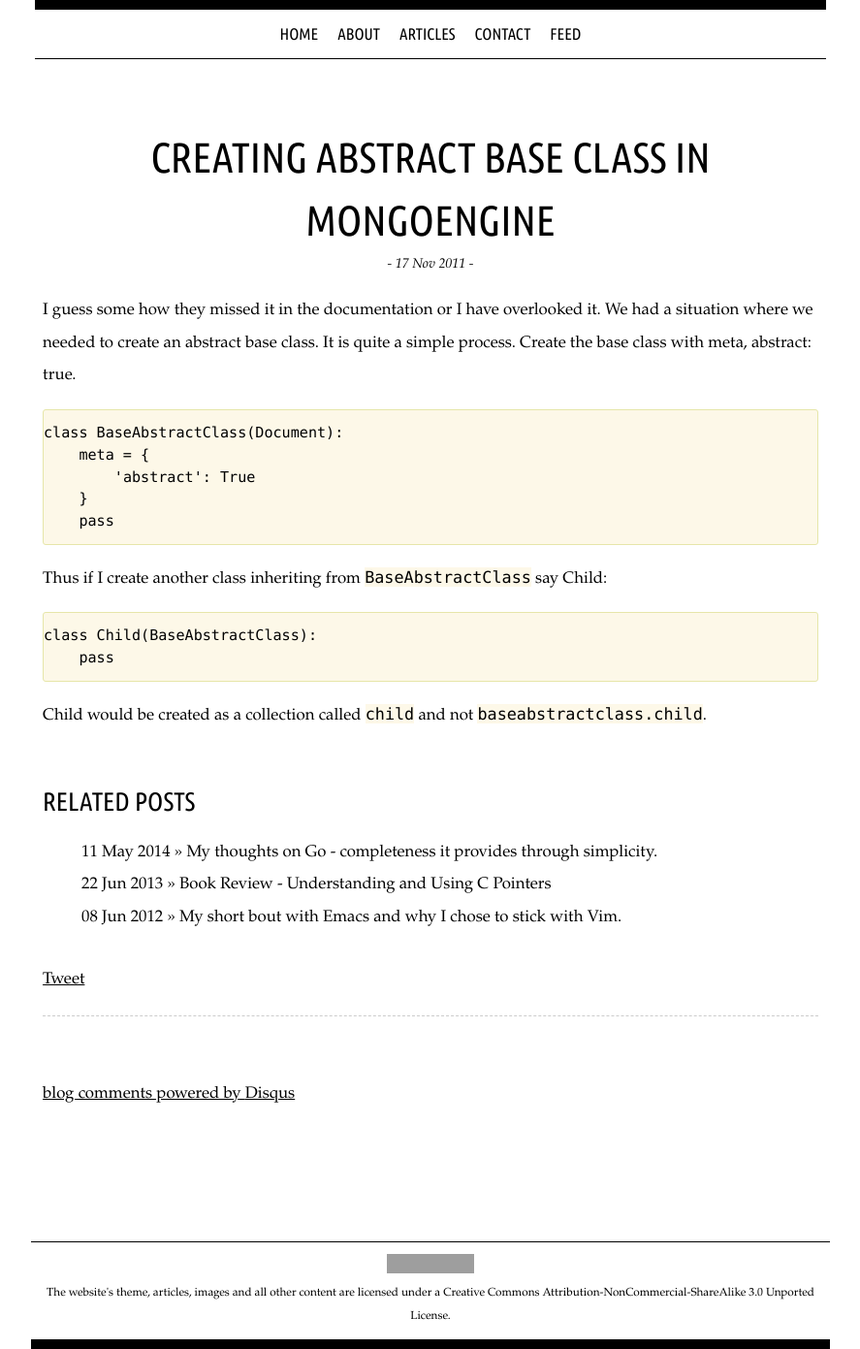
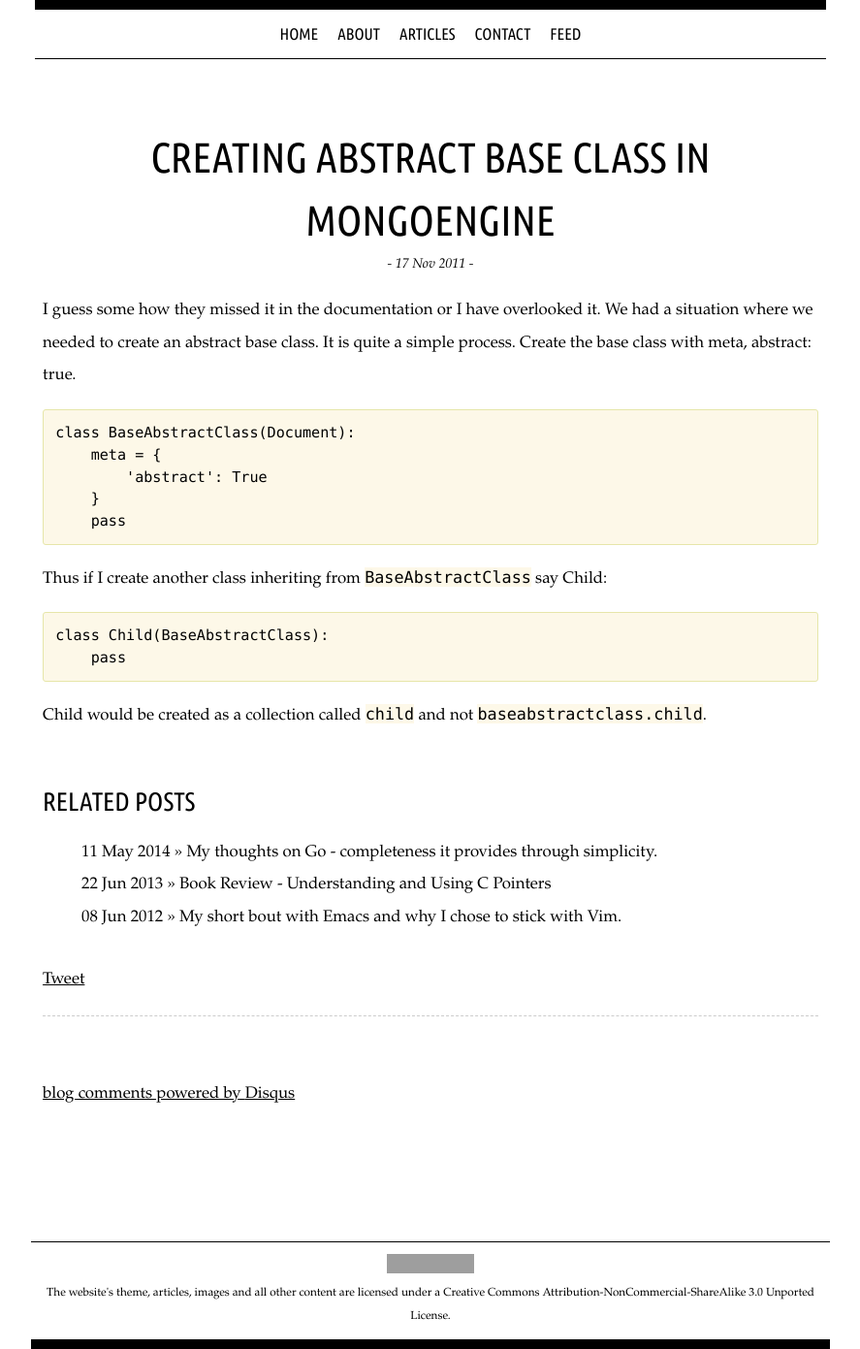
Before and after one commit to satran/satran.github.io, a Jekyll site: the page built from _posts/2011-11-17-creating-abstract-base-class-in-mongoengine.md, in a window 1280 px wide. Shown: the whole page at 97% size, without its empty margins (196-1083 px from the left). Built offline with Jekyll 4.4.1, drawn with Linux system fonts in a browser that asks for light colours; some web fonts are replaced; comment, search, counter and statistics services are not loaded; grey boxes are pictures that could not be loaded.

Commit message:
Sometimes I think I'm daft not adding the padding.

```diff
--- a/css/base.css
+++ b/css/base.css
@@ -17,7 +17,7 @@ code{
 pre{
 	background: #FDF8E8;
 	border: 1px solid #E6E6A9;
-        padding: 1em 0;
+        padding: 1em;
 	border-radius: 3px;
 	font-size: 90%;
 	line-height: 1.5;
```
